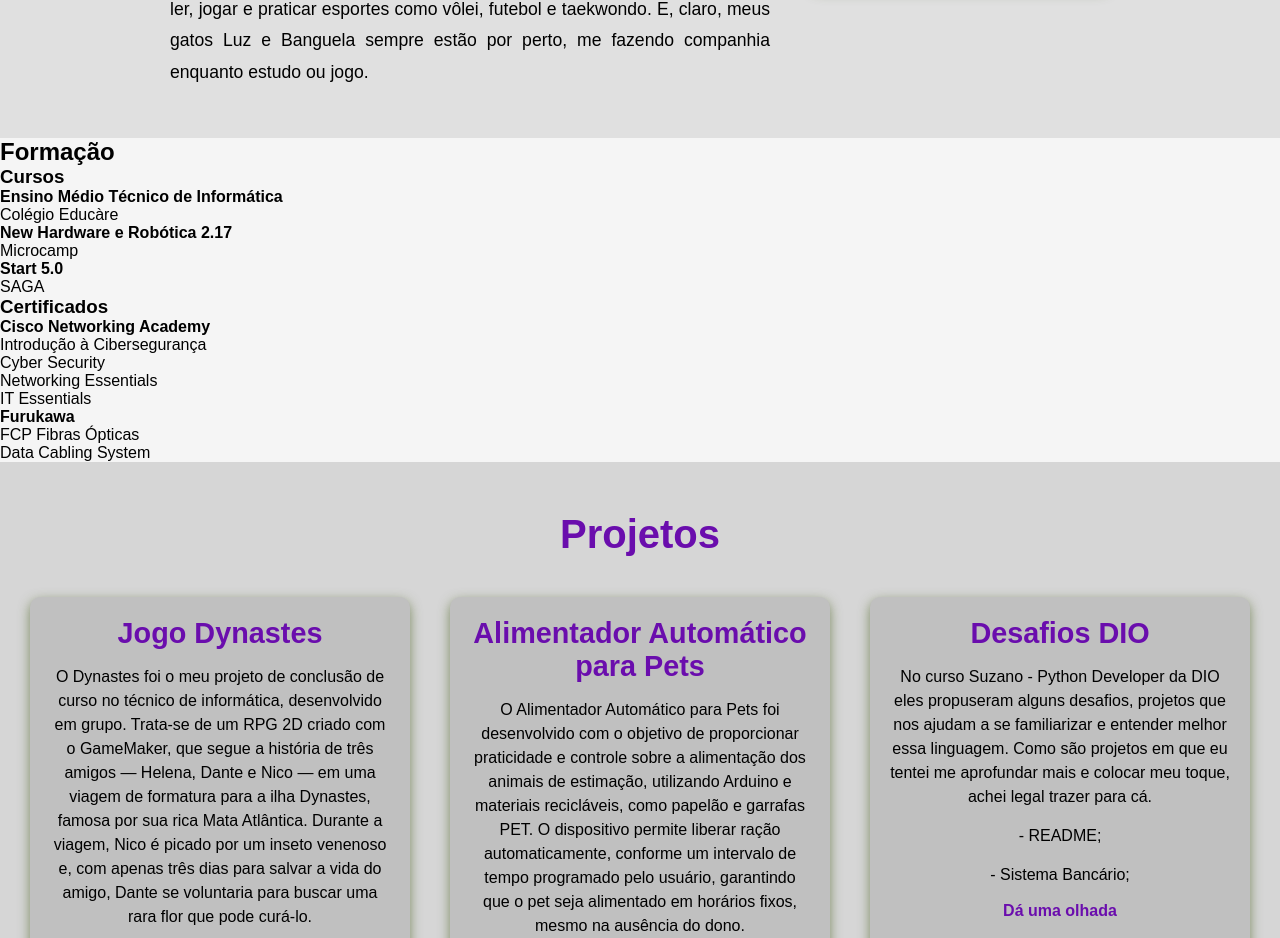
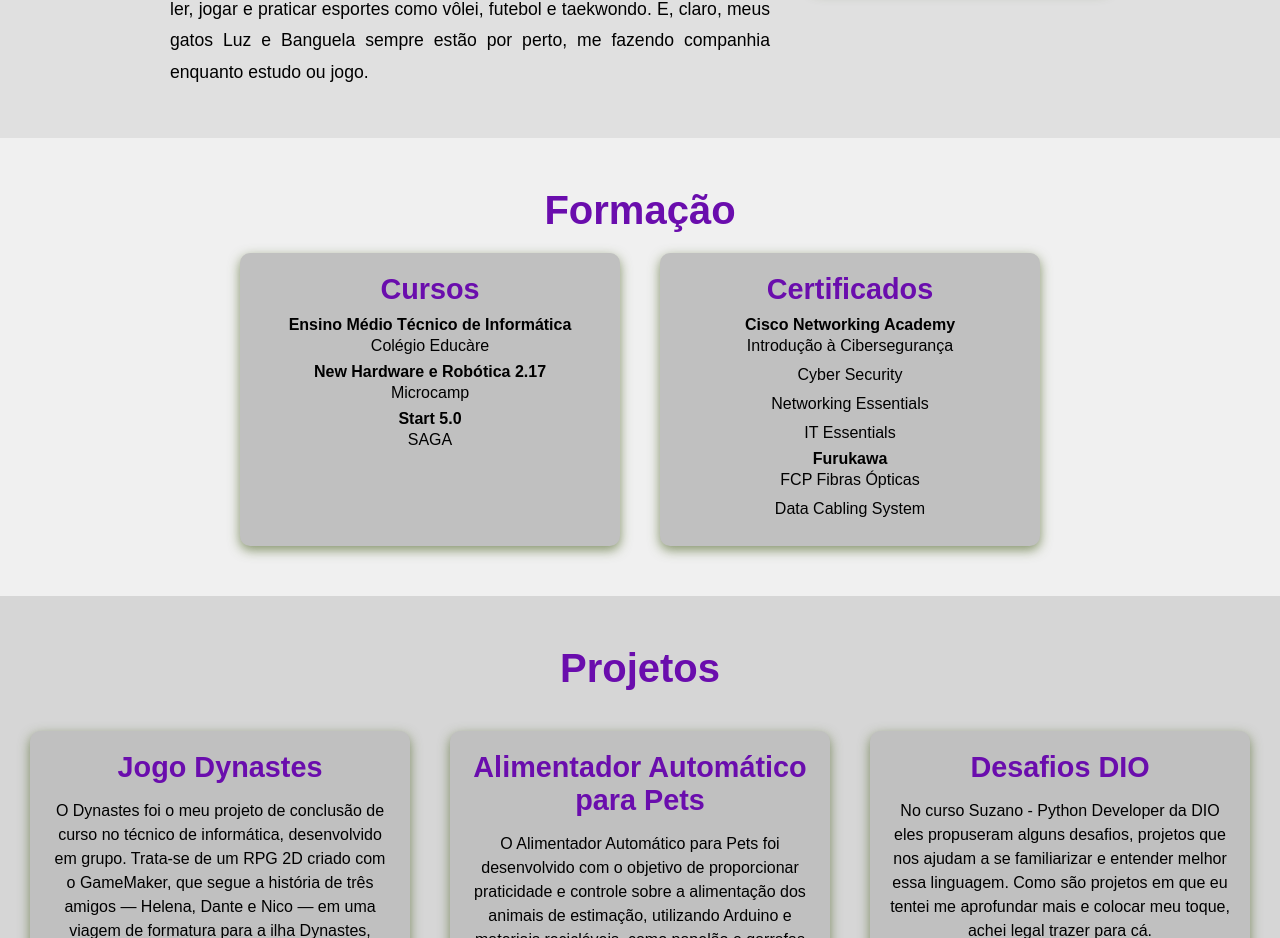
Before and after one commit to malu-rm84/Portf-fio_Malu, a website: page index.html in a window 1280 px wide. Shown: the part 914-1852 px from the top of the page. Drawn offline with Linux system fonts and the light colour scheme.

Commit message:
07/03/25_update_style.css

```diff
--- a/style.css
+++ b/style.css
@@ -107,6 +107,55 @@ nav a:hover {
 
 .foto img:hover {
     transform: scale(1.05);
+}
+
+/* Seção: Formação */
+#formacao {
+    background-color: #f0f0f0; /* Cinza claro */
+    padding: 50px 20px;
+    text-align: center;
+}
+
+#formacao h2 {
+    font-size: 2.5rem;
+    font-weight: 600;
+    color: #6a0dad; /* Roxo */
+    margin-bottom: 20px;
+}
+
+.formacao-container {
+    display: flex;
+    justify-content: center;
+    gap: 40px;
+    flex-wrap: wrap;
+}
+
+.formacao-box {
+    background-color: #c0c0c0; /* Cinza claro */
+    padding: 20px;
+    width: 380px;
+    max-width: 100%;
+    border-radius: 10px;
+    box-shadow: 0 4px 12px rgba(85, 107, 47, 0.7); /* Verde musgo */
+    transition: transform 0.3s ease, box-shadow 0.3s ease;
+}
+
+.formacao-box:hover {
+    transform: scale(1.05);
+    box-shadow: 0 8px 16px rgba(85, 107, 47, 1); /* Verde musgo mais forte */
+}
+
+.formacao-box h3 {
+    font-size: 1.8rem;
+    color: #6a0dad; /* Roxo */
+    margin-bottom: 10px;
+}
+
+.formacao-box p {
+    font-size: 1rem;
+    color: #000; /* Preto */
+    line-height: 1.5;
+    margin-bottom: 5px;
 }
 
 /* Seção: Projetos */
```
